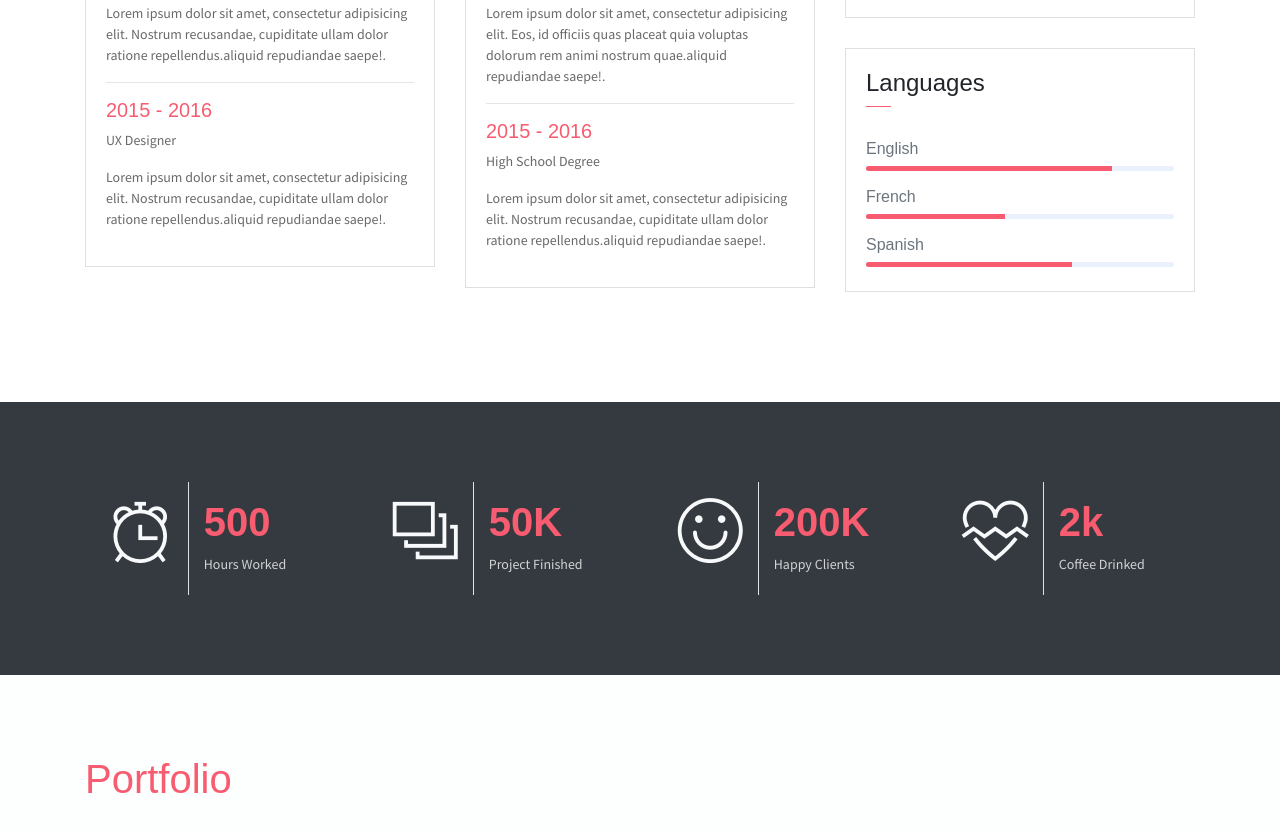
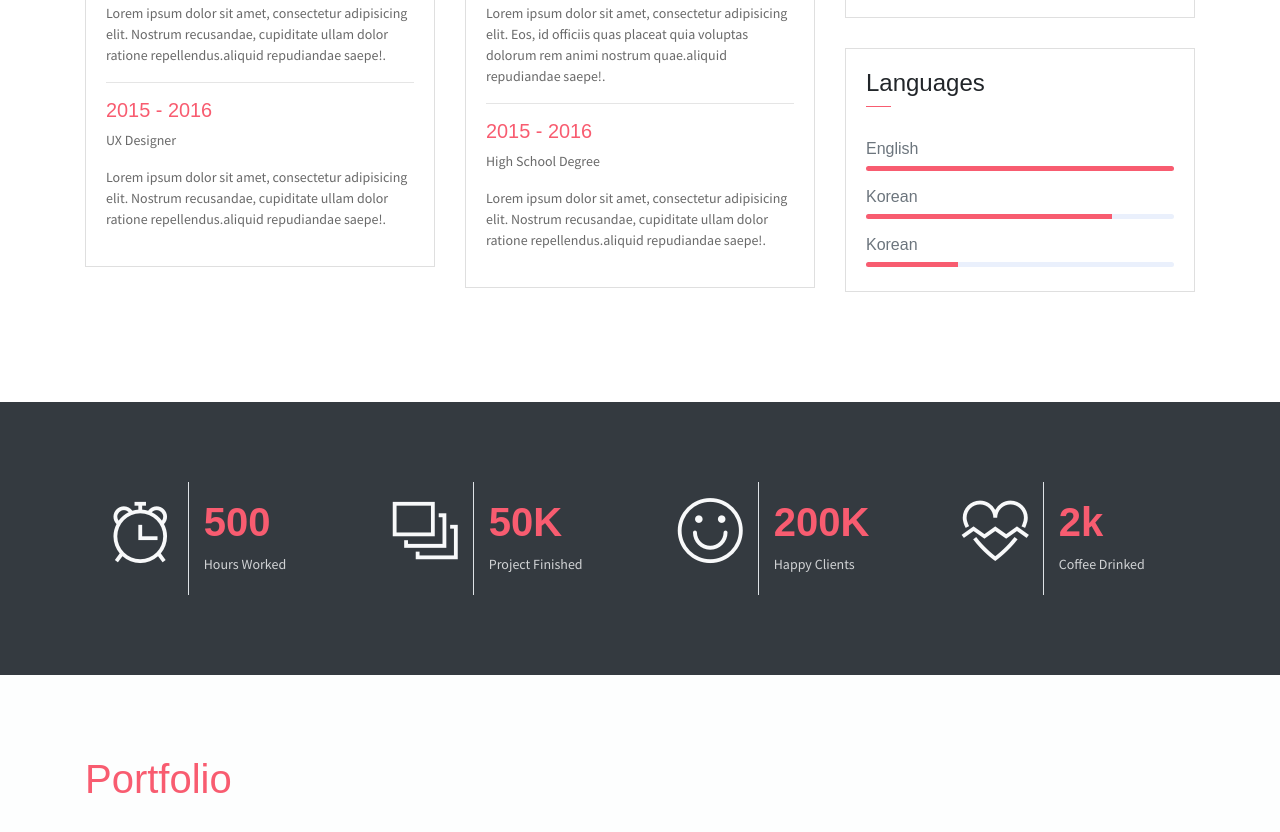
Before and after one commit to ejl1996/ejl1996.github.io, a website: page index.html in a window 1280 px wide. Shown: the part 2078-2910 px from the top of the page. Drawn offline with Linux system fonts and the light colour scheme; some packages are replaced by stand-ins of ours.

Commit message:
Languages

```diff
--- a/index.html
+++ b/index.html
@@ -257,17 +257,17 @@
                         <div class="card-body pb-2">
                             <h6>English</h6>
                             <div class="progress mb-3">
+                                <div class="progress-bar bg-danger" role="progressbar" style="width: 100%"
+                                    aria-valuenow="25" aria-valuemin="0" aria-valuemax="100"></div>
+                            </div>
+                            <h6>Korean</h6>
+                            <div class="progress mb-3">
                                 <div class="progress-bar bg-danger" role="progressbar" style="width: 80%"
                                     aria-valuenow="25" aria-valuemin="0" aria-valuemax="100"></div>
                             </div>
-                            <h6>French</h6>
+                            <h6>Korean</h6>
                             <div class="progress mb-3">
-                                <div class="progress-bar bg-danger" role="progressbar" style="width: 45%"
-                                    aria-valuenow="25" aria-valuemin="0" aria-valuemax="100"></div>
-                            </div>
-                            <h6>Spanish</h6>
-                            <div class="progress mb-3">
-                                <div class="progress-bar bg-danger" role="progressbar" style="width: 67%"
+                                <div class="progress-bar bg-danger" role="progressbar" style="width: 30%"
                                     aria-valuenow="50" aria-valuemin="0" aria-valuemax="100"></div>
                             </div>
                         </div>
```
